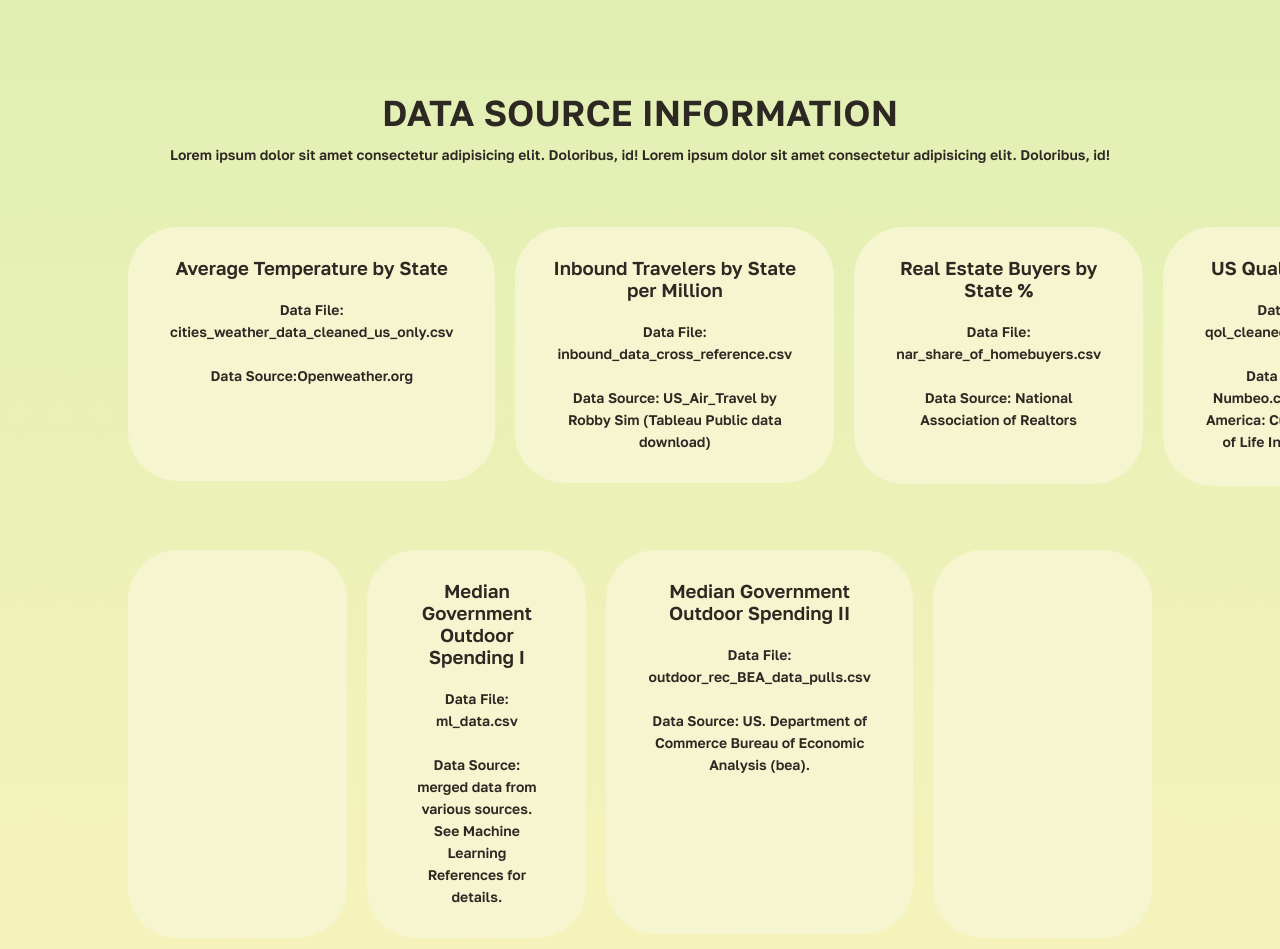
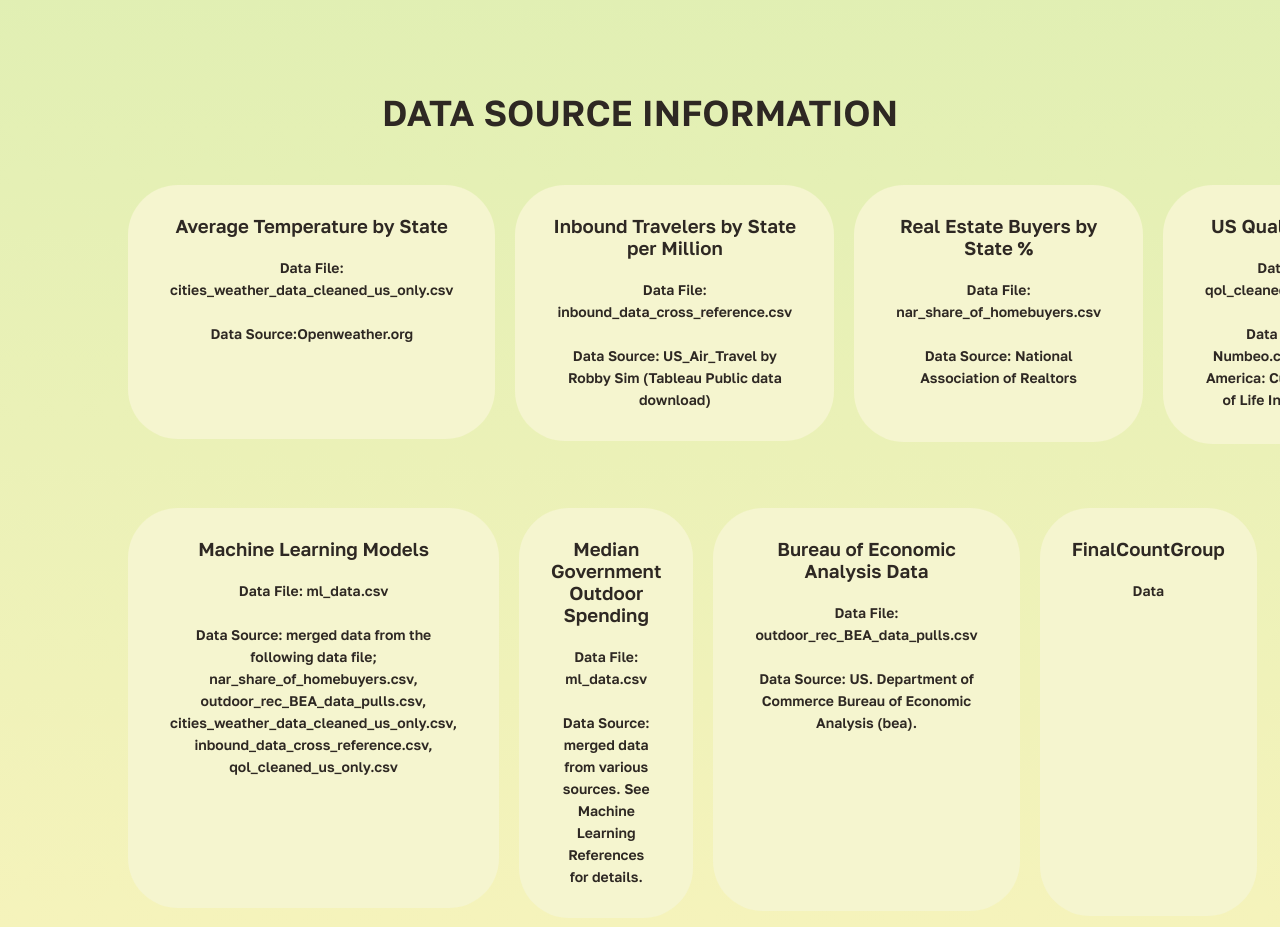
Before and after one commit to jakatz87/Final_Group_Project, a plain HTML site: page Presentation/projectinfo.html in a window 1280 px wide. Shown: the part 2500-3449 px from the top of the page. After the commit the page ends 3427 px from the top, so only its background shows below. Drawn offline with Linux system fonts and the light colour scheme.

Commit message:
Notes for Deb

```diff
--- a/Presentation/projectinfo.html
+++ b/Presentation/projectinfo.html
@@ -106,8 +106,7 @@
     <!--PROJECT TAB SECTION-->
     <section class="objective">
         <h1>DATA SOURCE INFORMATION</h1>
-        <p>Lorem ipsum dolor sit amet consectetur adipisicing elit.
-        Doloribus, id! Lorem ipsum dolor sit amet consectetur adipisicing elit. Doloribus, id!</p>
+
 
         <div class="row">
             <div class="course_col">
@@ -142,11 +141,16 @@
 
         <div class="row">
             <div class="course_col">
+                <h3>Machine Learning Models</h3>
+                <p>Data File: ml_data.csv
+                <br><br>Data Source: merged data from the following data file; nar_share_of_homebuyers.csv, outdoor_rec_BEA_data_pulls.csv, cities_weather_data_cleaned_us_only.csv, inbound_data_cross_reference.csv, qol_cleaned_us_only.csv
 
+
+                    </p>
             </div>
 
             <div class="course_col">
-                <h3>Median Government Outdoor Spending I</h3>
+                <h3>Median Government Outdoor Spending </h3>
                 <p>Data File: ml_data.csv
                 <br><br>Data Source: merged data from various sources. See Machine Learning References for details.
 
@@ -154,7 +158,7 @@
             </div>
 
             <div class="course_col">
-                <h3>Median Government Outdoor Spending II</h3>
+                <h3>Bureau of Economic Analysis Data</h3>
                 <p>Data File: outdoor_rec_BEA_data_pulls.csv
                     <br><br>Data Source: US. Department of Commerce Bureau of Economic Analysis (bea).
 
@@ -162,6 +166,10 @@
            </div>
 
            <div class="course_col">
+            <h3>FinalCountGroup</h3>
+            <p>Data
+
+                </p>
 
             </div>
 
```
Also changed, not shown: 1 other file.
